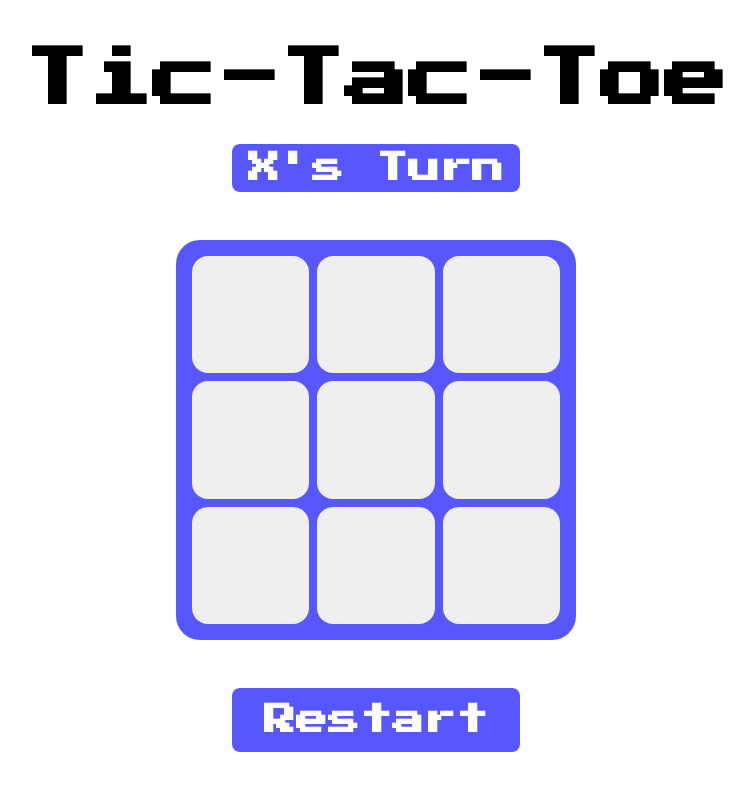
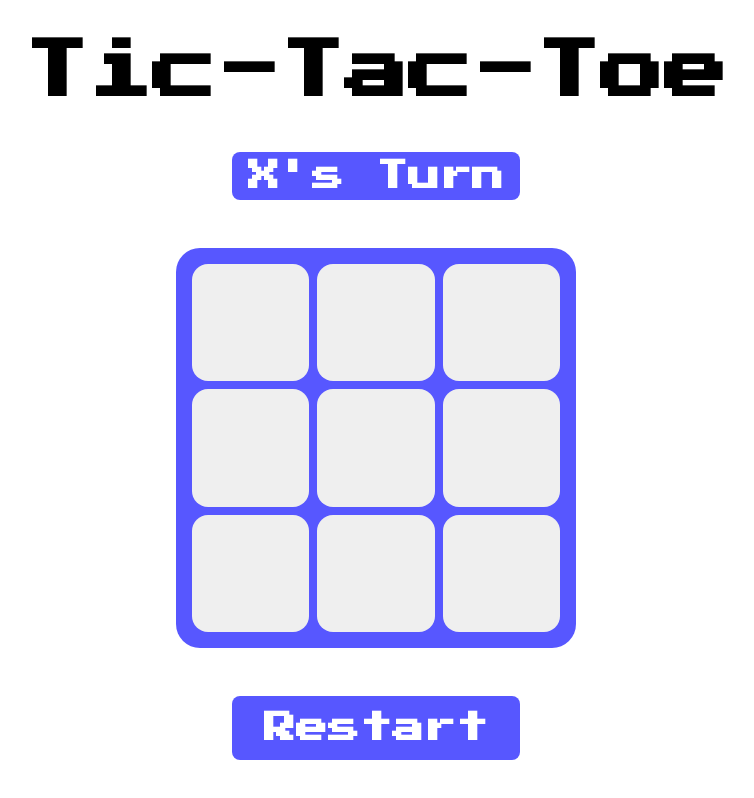
Before and after one commit to codewithprogers/tic-tac-toe, a plain HTML site: page index.html in a window 1280 px wide. Shown: the whole page, without its empty margins (264-1018 px from the left). Drawn offline with nearby package versions, Linux system fonts and the light colour scheme.

Commit message:
style: adjust header gap

```diff
--- a/styles.css
+++ b/styles.css
@@ -25,7 +25,7 @@ header {
   display: flex;
   flex-direction: column;
   align-items: center;
-  gap: clamp(0.75rem, 4vh, 5rem);
+  gap: clamp(2rem, 6vh, 5rem);
 }
 
 #game-title {
```
